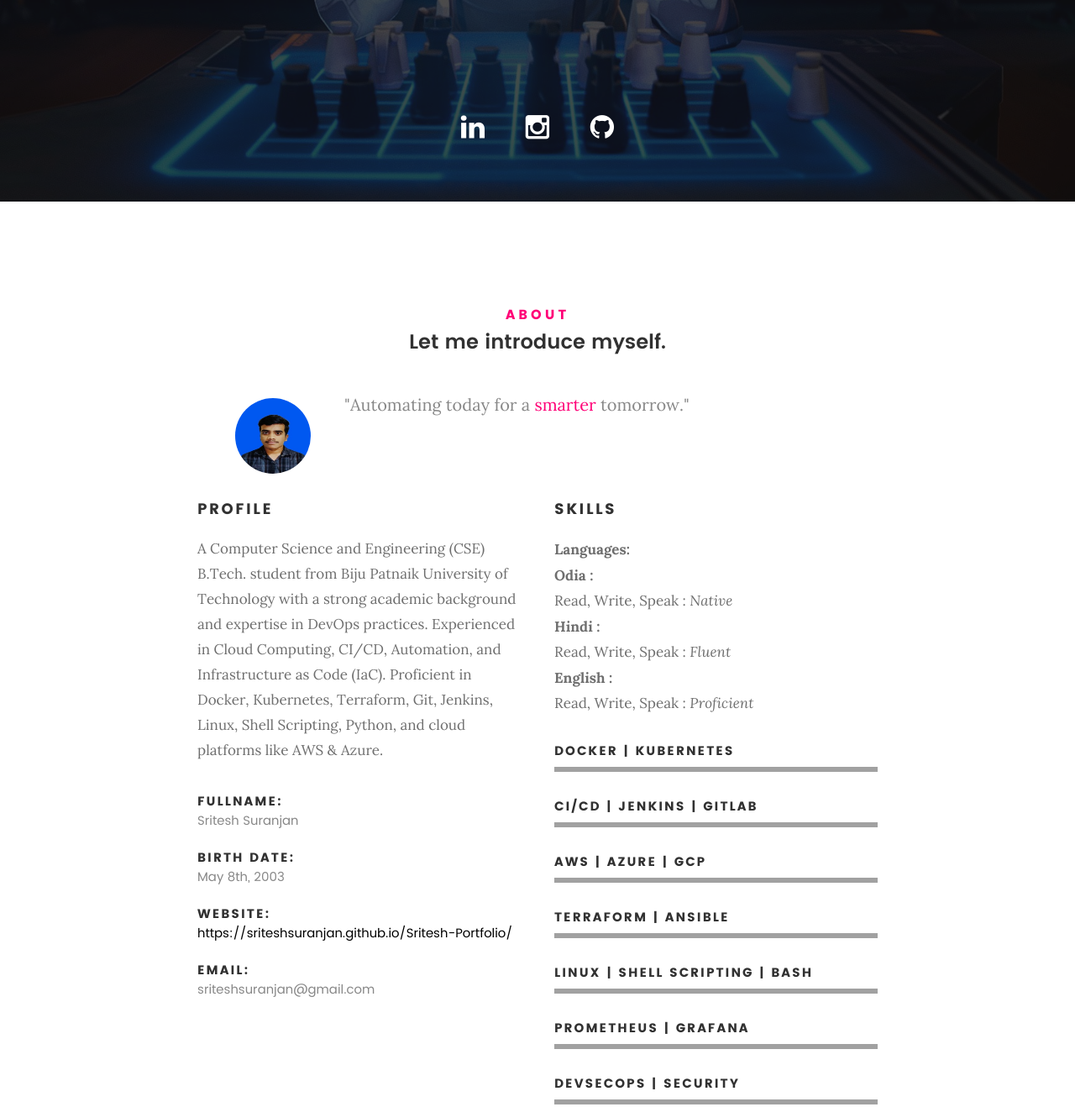
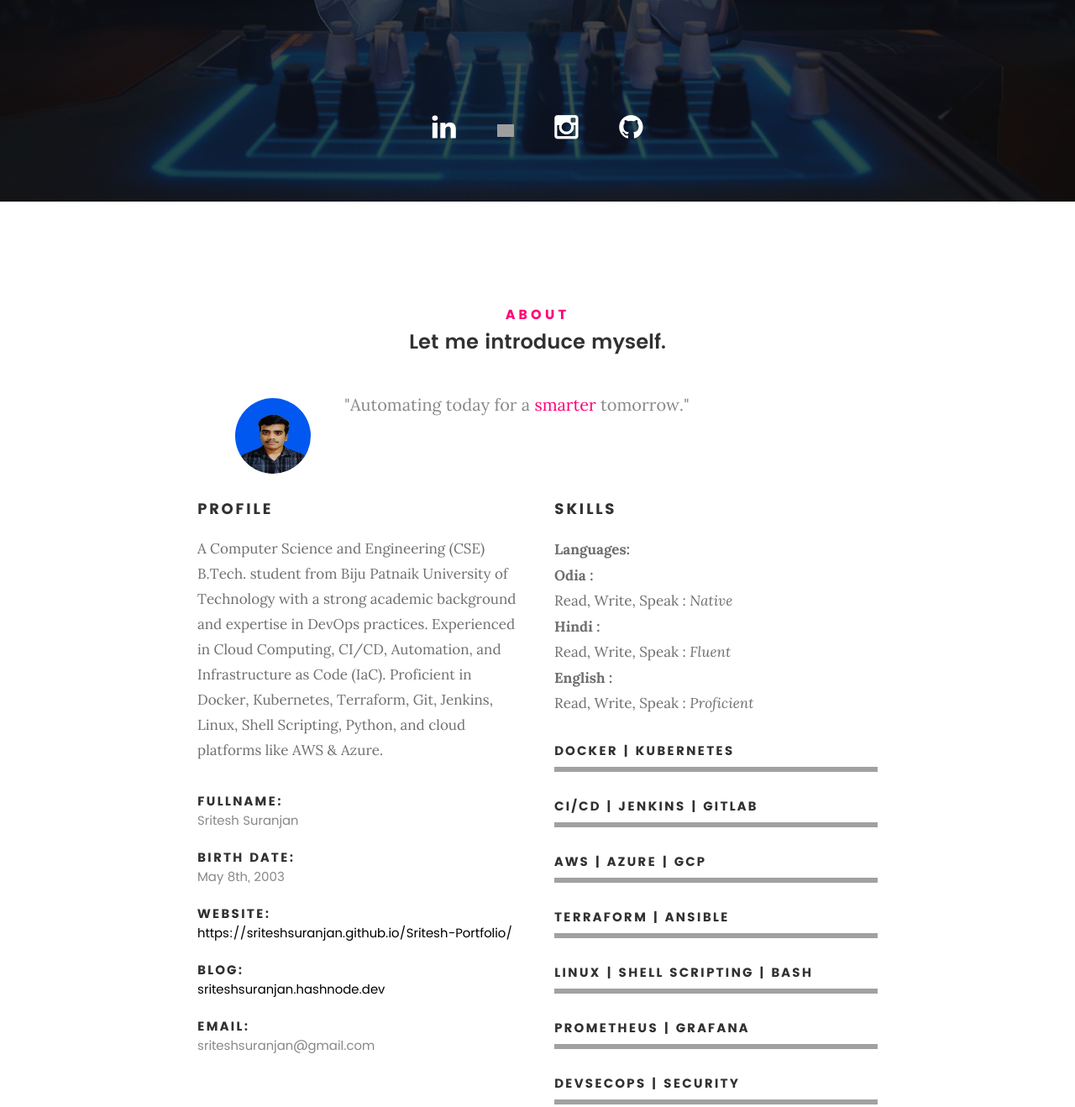
Before and after one commit to SriteshSuranjan/Sritesh-Suranjan-Portfolio, a plain HTML site: page index.html in a window 1280 px wide. Shown: the part 560-1878 px from the top of the page at 84% size. Drawn offline with Linux system fonts and the light colour scheme; grey boxes are pictures that could not be loaded; files whose address does not match are found by name.

Commit message:
Update index.html

```diff
--- a/index.html
+++ b/index.html
@@ -124,6 +124,7 @@
 
         <ul class="intro-social">
             <li><a href="https://www.linkedin.com/in/sriteshsuranjan/"><i class="fa fa-linkedin"></i></a></li>
+	    <li><a href="https://sriteshsuranjan.hashnode.dev/"> <img src="https://cdn.simpleicons.org/hashnode/FFFFFF" alt="Hashnode" width="20" height="20"> </a></li>
             <li><a href="https://www.instagram.com/sritesh_suranjan_07/"><i class="fa fa-instagram"></i></a></li>
             <li><a href="https://github.com/SriteshSuranjan"><i class="fa fa-github"></i></a></li>
         </ul> <!-- /intro-social -->
@@ -172,6 +173,10 @@
    				<li>
    					<strong>Website:</strong>
    					<span><a href="#">https://sriteshsuranjan.github.io/Sritesh-Portfolio/</a></span>
+   				</li>
+				<li>
+					<strong>Blog:</strong>
+        				<span><a href="https://sriteshsuranjan.hashnode.dev/" target="_blank">sriteshsuranjan.hashnode.dev</a></span>
 				</li>
  	                        <li>
              		                <strong>Email:</strong>
@@ -802,6 +807,7 @@
 
                 <ul class="footer-social">
                     <li><a href="https://www.linkedin.com/in/sriteshsuranjan/"><i class="fa fa-linkedin"></i></a></li>
+            	    <li><a href="https://sriteshsuranjan.hashnode.dev/"> <img src="https://cdn.simpleicons.org/hashnode/FFFFFF" alt="Hashnode" width="20" height="20"> </a></li>
       		    <li><a href="https://www.instagram.com/sritesh_suranjan_07/"><i class="fa fa-instagram"></i></a></li>
             	    <li><a href="https://github.com/SriteshSuranjan"><i class="fa fa-github"></i></a></li>
                 </ul>
```
Lines whose indentation alone changed are shown as unchanged.
